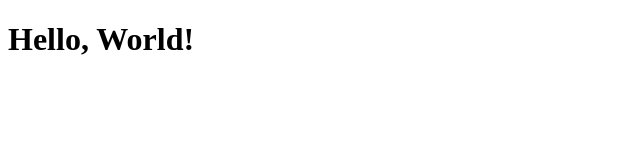
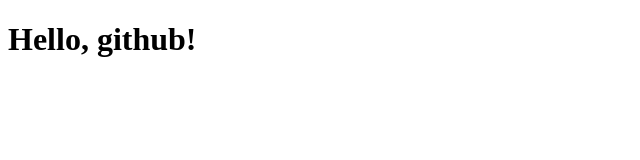
Before and after one commit to ArpanVala/github101, a plain HTML site: page index.html in a window 1280 px wide. Shown: the full height of the page, 0-640 px from the left. Drawn offline with Linux system fonts and the light colour scheme.

Commit message:
Update index.html

```diff
--- a/index.html
+++ b/index.html
@@ -4,6 +4,6 @@
     <title>Hello World</title>
 </head>
 <body>
-    <h1>Hello, World!</h1>
+    <h1>Hello, github!</h1>
 </body>
 </html>
```
